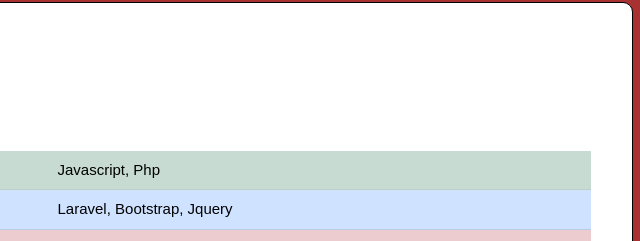
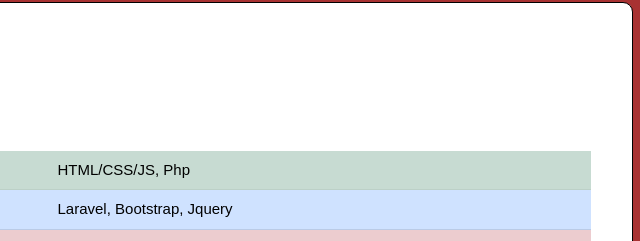
Before and after one commit to Thanh035/About-me, a plain HTML site: page index.html in a window 1280 px wide. Shown: the part 1066-1307 px from the top of the page, 565-1205 px from the left. Drawn offline with nearby package versions, Linux system fonts and the light colour scheme.

Commit message:
update project

```diff
--- a/index.html
+++ b/index.html
@@ -64,7 +64,7 @@
                     <table class="table table-striped">
                         <tr class="table-success">
                             <th>Programming Languages</th>
-                            <td>Javascript, Php</td>
+                            <td>HTML/CSS/JS, Php</td>
                         </tr>
                         <tr class="table-primary">
                             <th>Framework</th>
```
